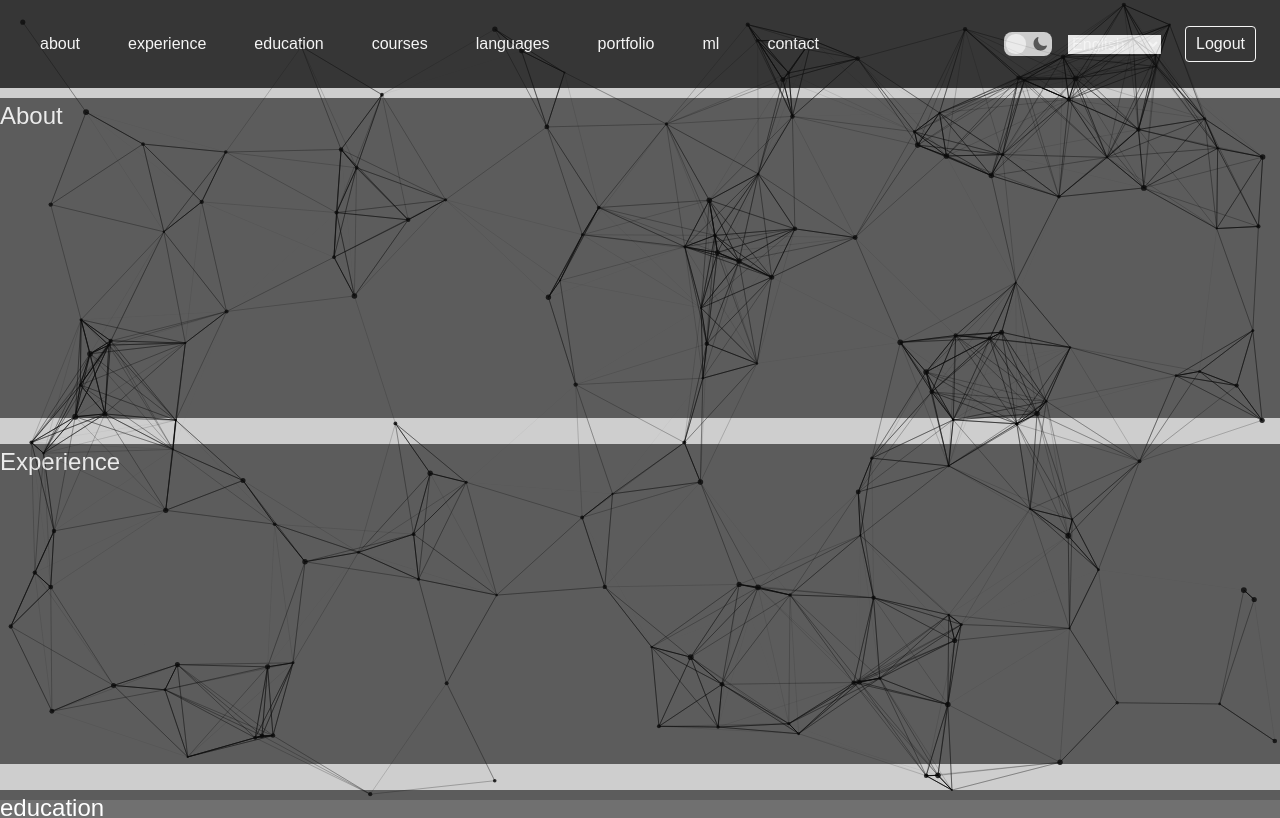
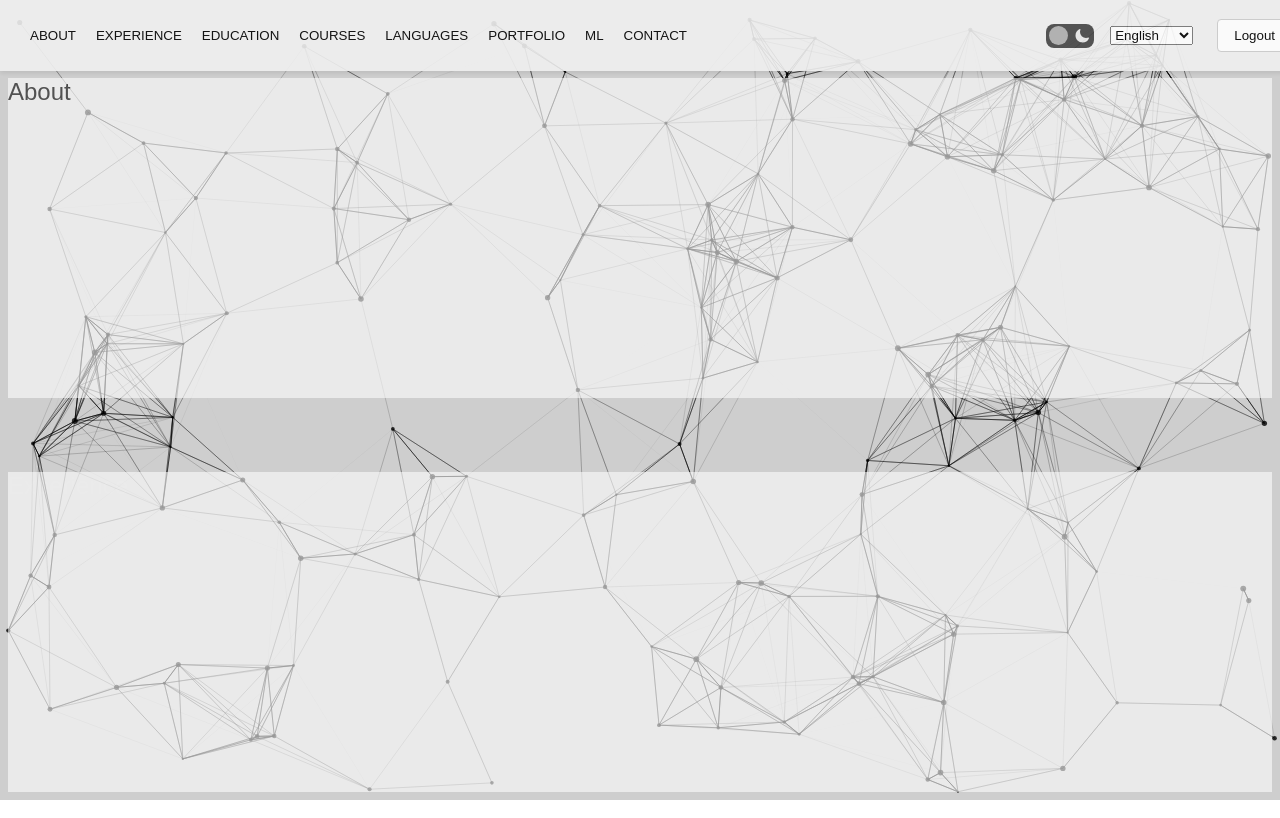
Before and after one commit to guicamargo/portfolio-frontend, a React (Vite) app: page / in a window 1280 px wide. Shown: the top 818 px of the page. Built offline with nearby package versions, Linux system fonts and the light colour scheme.

Commit message:
atualização - header, dark mode btn , btn header

```diff
--- a/src/App.jsx
+++ b/src/App.jsx
@@ -7,9 +7,9 @@ import ParticlesComponent from './components/background/index';
 const App = () => {
   return (
     <>
-    <ParticlesComponent />
     <BrowserRouter>
       <ThemeProvider>
+            <ParticlesComponent id="tsparticles" />
         <AppRoutes />
       </ThemeProvider>
     </BrowserRouter>
--- a/src/components/Header/index.jsx
+++ b/src/components/Header/index.jsx
@@ -4,6 +4,8 @@ import { useTranslation } from 'react-i18next';
 import ThemeToggle from '../ThemeToggle';
 import LanguageSelector from '../LanguageSelector';
 import NavigationButtons from '../NavigationButtons';
+import './styles.css';
+
 // import { useAuth } from '../../../context/AuthContext';
 const Header = () => {
   const { t } = useTranslation();
@@ -12,14 +14,6 @@ const Header = () => {
   return (
     <header
   className="header"
-  style={{
-    backgroundColor: '#111111',
-    opacity: '0.8',
-    color: '#fff',
-    display: 'flex',
-    alignItems: 'center',
-    justifyContent: 'space-between',
-  }}
 >
   <div className="header-content" style={{ display: 'flex', alignItems: 'center', }}>
     <nav className="main-nav">
@@ -34,7 +28,6 @@ const Header = () => {
       <button
         className="logout-btn"
         onClick={() => { /* lógica de logout */ }}
-        style={{ background: 'none', border: '1px solid #fff', color: '#fff', padding: '5px 10px', borderRadius: '4px' }}
       >
         {t('nav.logout')}
       </button>
--- a/src/components/Header/styles.css
+++ b/src/components/Header/styles.css
@@ -1,130 +1,19 @@
 /* src/components/Header/styles.css */
 .header {
+  background-color: #fafafa;
+  opacity: 0.9  !important; ;
+
   display: flex;
   justify-content: space-between;
   align-items: center;
   padding: 1rem;
-    background-color: #f0f0f0;
-    border-bottom: 1px solid #ddd;
+
 }
-
 .dark .header {
-    background-color: #2d2d2d;
-    border-bottom-color: #3d3d3d;
-  }
-
-  .header nav {
-    display: flex;
-    gap: 1rem;
-  }
-
-  .header nav a {
-    text-decoration: none;
-    color: inherit;
-    padding: 0.5rem;
-  }
-
-  .header-controls {
-    display: flex;
-    gap: 1rem;
-    align-items: center;
-  }
-
-  .logout-btn {
-    padding: 0.5rem 1rem;
-    border: 1px solid #ccc;
-    border-radius: 4px;
-    background: #fff;
-    cursor: pointer;
-    transition: all 0.2s;
-  }
-
-  .dark .logout-btn {
-    background: #333;
-    color: white;
-    border-color: #666;
-  }
-
-  .logout-btn:hover {
-    opacity: 0.8;
-      }
-
-      /* src/components/Header/styles.css */
-.header {
-    position: fixed;
-    top: 0;
-    width: 100%;
-    background-color: #333;
-    color: #fff;
-    z-index: 1000;
-    padding: 1rem;
-  }
-
-  .header-content {
-    max-width: 1200px;
-    margin: 0 auto;
+  background-color: #000;
+  opacity: 0.9 !important;
   display: flex;
   justify-content: space-between;
   align-items: center;
+  padding: 1rem;
 }
-
-  .main-nav {
-    display: flex;
-    align-items: center;
-    gap: 1rem;
-  }
-
-  .header-controls {
-    display: flex;
-    gap: 1rem;
-    align-items: center;
-  }
-
-  /* src/components/NavigationButtons/styles.css */
-  .nav-buttons {
-    display: flex;
-    gap: 1rem;
-  }
-
-  .nav-buttons button {
-    padding: 0.5rem 1rem;
-    border: none;
-    background: transparent;
-    color: #fff;
-    cursor: pointer;
-    transition: opacity 0.2s;
-  }
-
-  .nav-buttons button:hover {
-    opacity: 0.8;
-  }
-
-  /* src/pages/public/Home/styles.css */
-  .home-container {
-    padding-top: 60px; /* Altura do header */
-  }
-
-  .home-section {
-    min-height: 100vh;
-    padding: 2rem;
-    display: flex;
-    flex-direction: column;
-    justify-content: center;
-    align-items: center;
-  }
-
-  .home-section:nth-child(odd) {
-    background-color: #f4f4f4;
-  }
-
-  .home-section:nth-child(even) {
-    background-color: #e4e4e4;
-  }
-
-  .dark .home-section:nth-child(odd) {
-    background-color: #2d2d2d;
-  }
-
-  .dark .home-section:nth-child(even) {
-    background-color: #1d1d1d;
-  }
--- a/src/components/NavigationButtons/index.jsx
+++ b/src/components/NavigationButtons/index.jsx
@@ -1,6 +1,7 @@
 // src/components/NavigationButtons/index.jsx
 import { useTranslation } from 'react-i18next';
 import { useNavigate, useLocation } from 'react-router-dom';
+import './styles.css';
 // import { useAuth } from '../../../context/AuthContext';
 
 const NavigationButtons = () => {
@@ -46,13 +47,14 @@ const NavigationButtons = () => {
     };
 
     return (
-      <div className="nav-buttons">
+        <div className="nav-buttons">
         {navigationConfig.map((nav, index) => (
           <button
             key={index}
             onClick={() => handleScrollOrNavigate(nav.page, nav.sectionId, nav.requiresAuth)}
-            className={`${location.pathname === nav.page ? 'active' : ''}
-                       ${nav.requiresAuth && !isAuthenticated ? 'locked' : ''}`}
+            className={`btn-2 btn
+                 ${location.pathname === nav.page ? 'active' : ''}
+                  ${nav.requiresAuth && !isAuthenticated ? 'locked' : ''}`}
           >
             {t(nav.label)}
             {nav.requiresAuth && !isAuthenticated && (
@@ -61,6 +63,7 @@ const NavigationButtons = () => {
           </button>
         ))}
       </div>
+
     );
   };
 
--- a/src/components/NavigationButtons/styles.css
+++ b/src/components/NavigationButtons/styles.css
@@ -1,27 +1,95 @@
-.locked-section {
-    text-align: center;
-    padding: 2rem;
-    background-color: #f5f5f5;
-    border-radius: 8px;
-    margin: 1rem;
+
+.btn {
+  color: #000;
+}
+.dark .btn {
+  color: #fff;
+}
+
+.btn-2 {
+  position: relative; /* Necessário para os pseudoelementos */
+  letter-spacing: 0;
+  display: inline-block;
+  text-align: center;
+  padding: 10px 2px;
+  text-transform: uppercase;
+  background: transparent;s
+  border: none;
+  cursor: pointer;
+  transition: all 280ms ease-in-out;
+
+  &:hover,
+  &:active {
+    letter-spacing: 5px;
   }
 
-  .login-button {
-    display: inline-block;
-    padding: 0.5rem 1rem;
-    background-color: #007bff;
-    color: white;
-    text-decoration: none;
-    border-radius: 4px;
-    margin-top: 1rem;
+  &:after,
+  &:before {
+    content: " ";
+    backface-visibility: hidden;
+    position: absolute;
+    width: 0;
+    bottom: 0;
+    left: 50%;
+    transform: translateX(-50%);
+    transition: all 280ms ease-in-out;
   }
 
-  .lock-icon {
-    margin-left: 0.5rem;
-    font-size: 0.8em;
+  &:hover:after,
+  &:hover:before {
+    border: 1px solid #000; /* Corrigido */
+    border-color: #000;
+    width: 70%;
   }
 
-  button.locked {
-    opacity: 0.7;
-    cursor: pointer;
+  &:before {
+    top: 0;
+    bottom: auto;
   }
+
+
+}
+
+.dark .btn-2 {
+
+  position: relative; /* Necessário para os pseudoelementos */
+  letter-spacing: 0;
+  display: inline-block;
+  text-align: center;
+  padding: 10px 2px;
+  text-transform: uppercase;
+  background: transparent;
+  border: none;
+  cursor: pointer;
+  transition: all 280ms ease-in-out;
+
+  &:hover,
+  &:active {
+    letter-spacing: 5px;
+  }
+
+  &:after,
+  &:before {
+    content: " ";
+    backface-visibility: hidden;
+    position: absolute;
+    width: 0;
+    bottom: 0;
+    left: 50%;
+    transform: translateX(-50%);
+    transition: all 280ms ease-in-out;
+  }
+
+  &:hover:after,
+  &:hover:before {
+    border: 1px solid #fff; /* Corrigido */
+    border-color: #fff;
+    width: 70%;
+  }
+
+  &:before {
+    top: 0;
+    bottom: auto;
+  }
+
+}
--- a/src/components/SectionsHome/Section1-About/index.jsx
+++ b/src/components/SectionsHome/Section1-About/index.jsx
@@ -4,7 +4,7 @@ import ConteinerSections from "../../conteinerSections";
 const Index = () => {
   return (
     <ConteinerSections>
-      <div style={{ color: '#fff', fontSize: '24px' }}>About</div>
+      <div style={{  fontSize: '24px' }}>About</div>
     </ConteinerSections>
   );
 };
--- a/src/components/ThemeToggle/styles.css
+++ b/src/components/ThemeToggle/styles.css
@@ -17,13 +17,15 @@ input[type='checkbox'].hidden + label {
   display: flex;
   justify-content: space-between;
   align-items: center;
-  background-color: #cecece;
+  background-color: #464646;
+  /* background-color: #cecece; */
   position: relative;
   transition: background-color 0.3s;
 }
 
 input[type='checkbox'].hidden:checked + label {
-  background-color: #3a3a3a;
+  background-color: #f1f1f1;
+  /* background-color: #3a3a3a; */
 }
 
 input[type='checkbox'].hidden + label .toggle-circle {
@@ -35,12 +37,14 @@ input[type='checkbox'].hidden + label .toggle-circle {
   left: 0.15rem; /* Espaçamento inicial */
   z-index: 10;
   transition: left 0.3s, background-color 0.3s;
-  background-color: #f2f2f2;
+  background-color: #afafaf;
+  /* background-color: #f2f2f2; */
 }
 
 input[type='checkbox'].hidden:checked + label .toggle-circle {
   left: calc(3rem - 1.2rem - 0.15rem); /* Calcula o deslocamento do círculo */
   background-color: #212121;
+  /* background-color: #212121; */
 }
 
 input[type='checkbox'].hidden + label .icon {
@@ -49,7 +53,8 @@ input[type='checkbox'].hidden + label .icon {
   justify-content: center;
   width: 1rem; /* Tamanho do ícone */
   height: 1rem; /* Tamanho do ícone */
-  color: #3a3a3a;
+  color: #e9e9e9;
+  /* color: #3a3a3a; */
   transition: color 0.3s;
   position: absolute;
   top: 50%;
@@ -65,9 +70,11 @@ input[type='checkbox'].hidden + label .icon.moon {
 }
 
 input[type='checkbox'].hidden:checked + label .icon.sun {
-  color: #f2f2f2;
+
+  color: #444444;
 }
 
 input[type='checkbox'].hidden:checked + label .icon.moon {
-  color: #cecece;
+  color: #ce7;
+  /* color: #cecece; */
 }
--- a/src/components/conteinerSections/index.jsx
+++ b/src/components/conteinerSections/index.jsx
@@ -1,17 +1,10 @@
 import React from 'react';
+import './styles.css';
 
-const ConteinerSections = ({ children }) => {
+const ConteinerSections = ({ children, isDarkMode }) => {
   return (
     <div
-      style={{
-        display: 'flex',
-        flexDirection: 'column',
-        backgroundColor: '#111111',
-        opacity: '0.6',
-        marginTop: '10px',
-        height: '40vh',
-        width: '100%',
-      }}
+      className={`conteinerSections ${isDarkMode ? 'dark' : ''}`}
     >
       {children}
     </div>
--- /dev/null
+++ b/src/components/conteinerSections/styles.css
@@ -0,0 +1,16 @@
+.conteinerSections {
+    display: flex;
+    flex-direction: column;
+    background-color: #fefefe;
+    opacity: 0.6;
+    margin-top: 10px;
+    height: 40vh;
+    width: 100%;
+    color: #000;
+    margin-top: 70px;
+  }
+
+  .dark .conteinerSections {
+    background-color: #000;
+    color: #fefefe;
+  }
--- a/src/index.css
+++ b/src/index.css
@@ -1,7 +1,3 @@
-@tailwind base;
-@tailwind components;
-@tailwind utilities;
-
 body {
   font-family: Arial, sans-serif;
   transition: background-color 0.3s, color 0.3s;
@@ -36,9 +32,32 @@ button:hover {
   display: flex;
   justify-content: space-between;
   align-items: center;
-  padding: 1rem;
   background-color: #f0f0f0;
+  position: fixed; /* Mantém o header fixo no topo */
+  top: 0; /* Fixa no topo da página */
+  left: 0; /* Garante que começa da borda esquerda */
+  width: 100%; /* Ocupa toda a largura da tela */
+  z-index: 1000; /* Garante que o header estará acima de outros elementos */
+  padding: 10px 20px; /* Adiciona espaço interno para conteúdo */
+  box-shadow: 0 2px 5px rgba(0, 0, 0, 0.1); /* Adiciona uma leve sombra para separação visual */
+
 }
+.dark .header {
+  display: flex;
+  justify-content: space-between;
+  align-items: center;
+  background-color: #000;
+  position: fixed; /* Mantém o header fixo no topo */
+  top: 0; /* Fixa no topo da página */
+  left: 0; /* Garante que começa da borda esquerda */
+  width: 100%; /* Ocupa toda a largura da tela */
+  z-index: 1000; /* Garante que o header estará acima de outros elementos */
+  padding: 10px 20px; /* Adiciona espaço interno para conteúdo */
+  box-shadow: 0 2px 5px rgba(0, 0, 0, 0.1); /* Adiciona uma leve sombra para separação visual */
+}
+
+
+
 
 nav {
   display: flex;
@@ -56,21 +75,11 @@ nav a {
   gap: 1rem;
   align-items: center;
 }
-
-.ai-ml-container {
-  padding: 2rem;
-}
-
-.ai-ml-content {
-  max-width: 800px;
-  margin: 0 auto;
-}
 /* src/index.css */
 /* ... outros estilos ... */
 
 .header-controls {
   display: flex;
-  gap: 1rem;
   align-items: center;
 }
 
@@ -100,8 +109,7 @@ nav a {
 }
 
 .dark .header {
-  background-color: #2d2d2d;
-  border-bottom: 1px solid #3d3d3d;
+  background-color: #000;
 }
 
 .dark a {
--- a/src/pages/public/home/index.jsx
+++ b/src/pages/public/home/index.jsx
@@ -30,7 +30,7 @@ const Home = () => {
 
   return (
     <div className="home-container">
-      <div style={{ display: 'flex', flexDirection: 'column', gap: '16px' }}>
+      <div style={{ display: 'flex', flexDirection: 'column', gap: '4px' }}>
         <section id="section1" className="home-section">
           <SectionAbout />
         </section>
```
Lines whose indentation alone changed are shown as unchanged.
